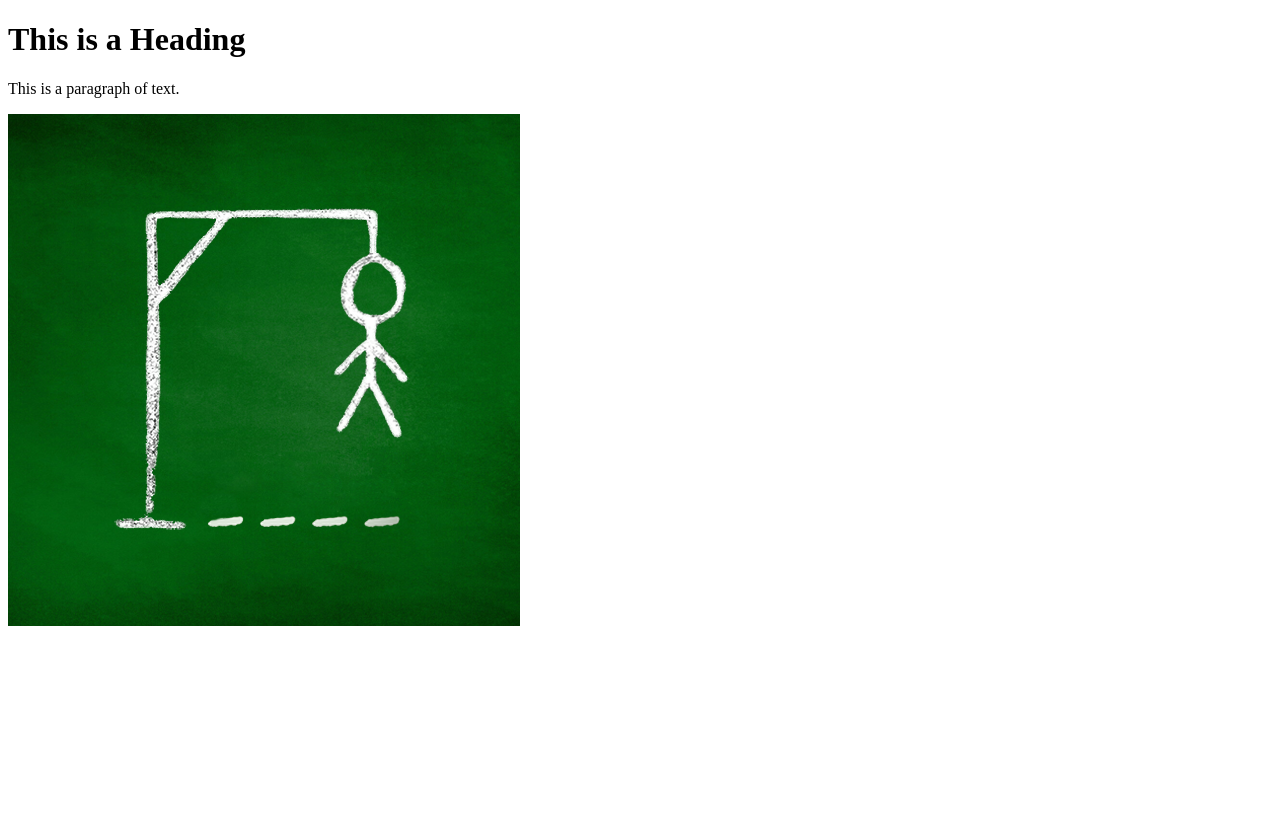
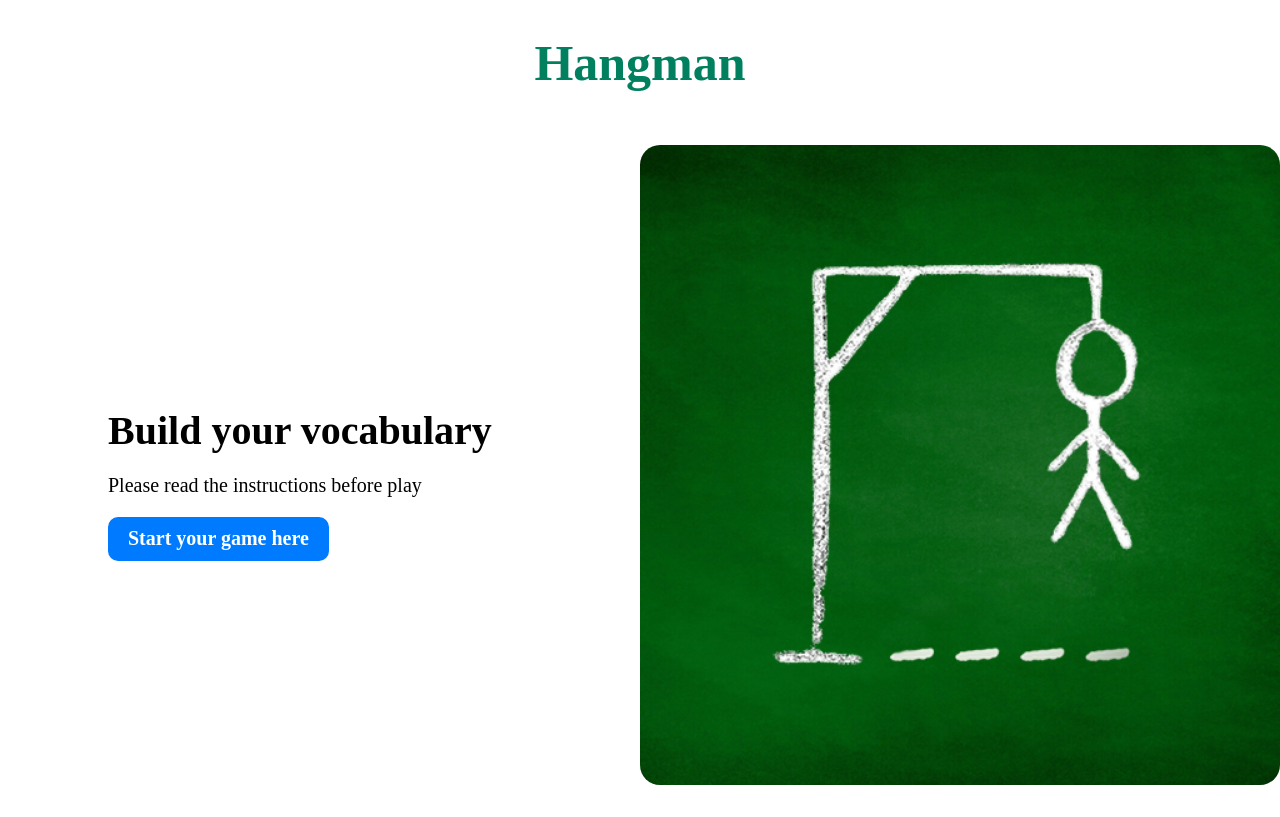
Before and after one commit to ratheesk/hangman-web-game, a plain HTML site: page index.html in a window 1280 px wide. Drawn offline with Linux system fonts and the light colour scheme.

Commit message:
add here section

```diff
--- a/index.html
+++ b/index.html
@@ -3,11 +3,24 @@
   <head>
     <meta charset="UTF-8" />
     <meta name="viewport" content="width=device-width, initial-scale=1.0" />
+    <link rel="stylesheet" href="styles.css" />
     <title>Hangman</title>
   </head>
   <body>
-    <h1>This is a Heading</h1>
-    <p>This is a paragraph of text.</p>
-    <img src="assets/imgs/hangman-green.png" alt="hangman" />
+    <h1>Hangman</h1>
+    <div class="container">
+      <div class="text">
+        <h2>Build your vocabulary</h2>
+        <p>Please read the instructions before play</p>
+        <a href="hangman.html" class="cta-button">Start your game here</a>
+      </div>
+      <div class="image">
+        <img
+          src="assets/imgs/hangman-green.png"
+          alt="hangman"
+          class="hero-img"
+        />
+      </div>
+    </div>
   </body>
 </html>
--- /dev/null
+++ b/styles.css
@@ -0,0 +1,49 @@
+h1 {
+  color: #00805e;
+  text-align: center;
+  font-size: 50px;
+}
+
+.container {
+  display: flex;
+  align-items: center;
+  justify-content: space-between;
+  padding: 20px;
+}
+
+.text {
+  flex: 1;
+  margin-left: 5rem;
+}
+
+.text h2 {
+  font-size: 40px;
+  margin-bottom: 10px;
+}
+
+.text p {
+  font-size: 20px;
+  margin-bottom: 20px;
+}
+
+.image {
+  flex: 1;
+  max-width: 50%;
+}
+
+.cta-button {
+  background-color: #007bff; /* Change to your desired button color */
+  color: #fff; /* Change to your desired text color */
+  padding: 10px 20px;
+  text-decoration: none;
+  border-radius: 10px;
+  display: inline-block;
+  font-weight: bold;
+  font-size: 20px;
+  height: 1.5rem;
+}
+
+.hero-img {
+  border-radius: 20px;
+  height: 80vh;
+}
```
